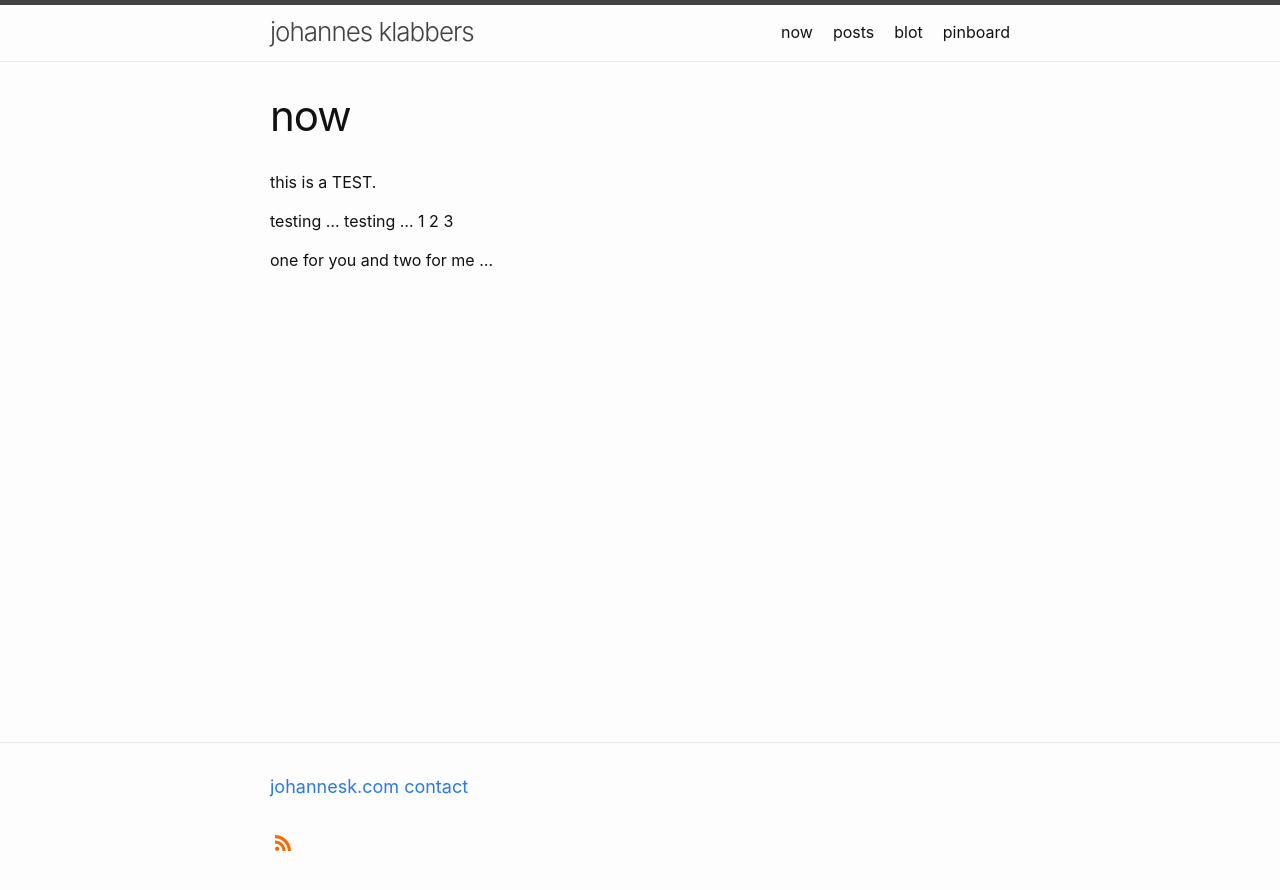
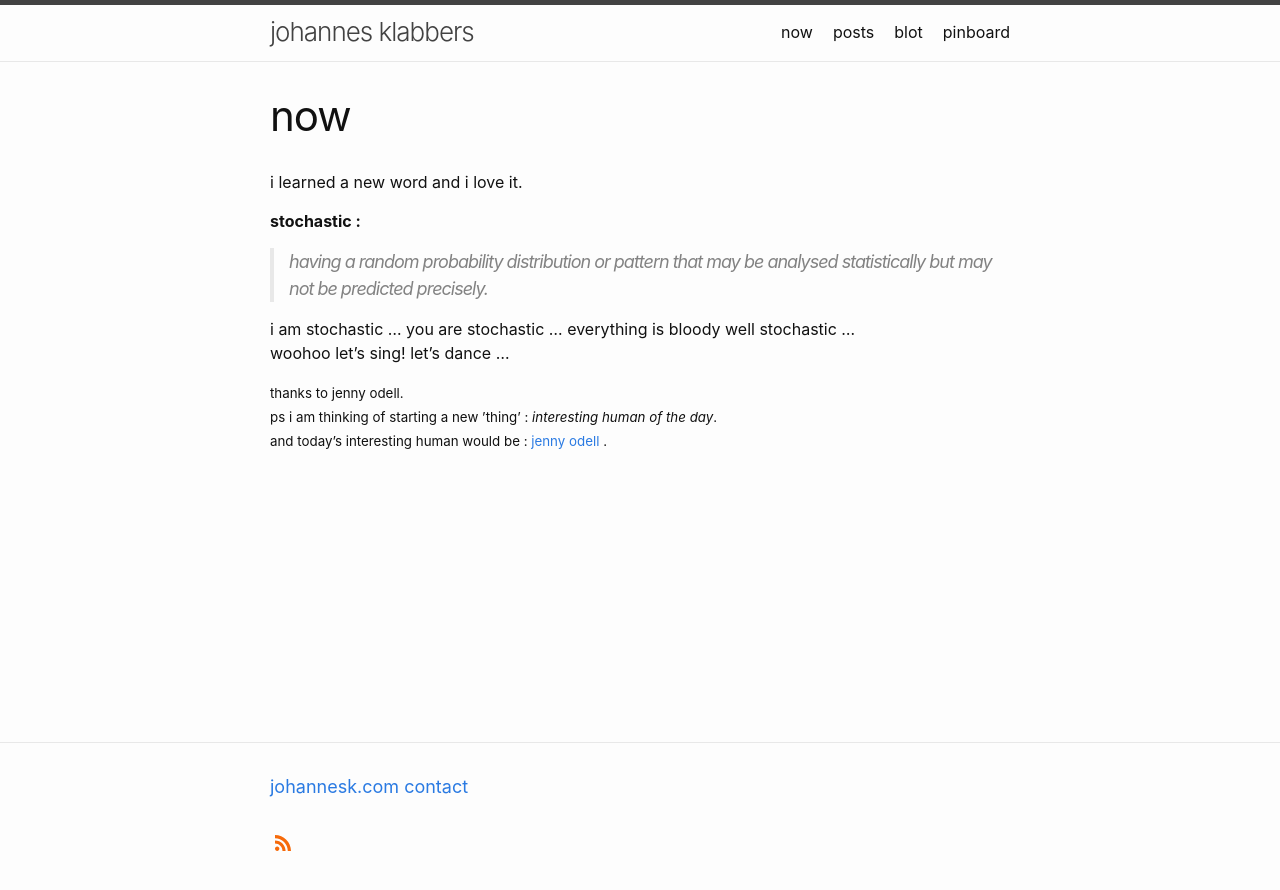
Before and after one commit to johkla/johkla.github.io, a Jekyll site: the page built from now.md, in a window 1280 px wide. Shown: the top 890 px of the page. Built offline with Jekyll 4.4.1, drawn with Linux system fonts in a browser that asks for light colours; our own code applies the rules of GitHub Pages for plain Markdown files.

Commit message:
Update now.md

```diff
--- a/now.md
+++ b/now.md
@@ -2,8 +2,15 @@
 title: now
 ---
 
-this is a TEST.
+i learned a new word and i love it.
 
-testing ... testing ... 1 2 3
+**stochastic :**
 
-one for you and two for me ...
+> having a random probability distribution or pattern that may be analysed statistically but may not be predicted precisely.
+
+i am stochastic ... you are stochastic ... everything is bloody well stochastic ...
+woohoo let's sing! let's dance ...
+
+<small>thanks to jenny odell.
+ps i am thinking of starting a new 'thing' : *interesting human of the day*.
+and today's interesting human would be : [jenny odell](https://www.jennyodell.com) .</small>
```
